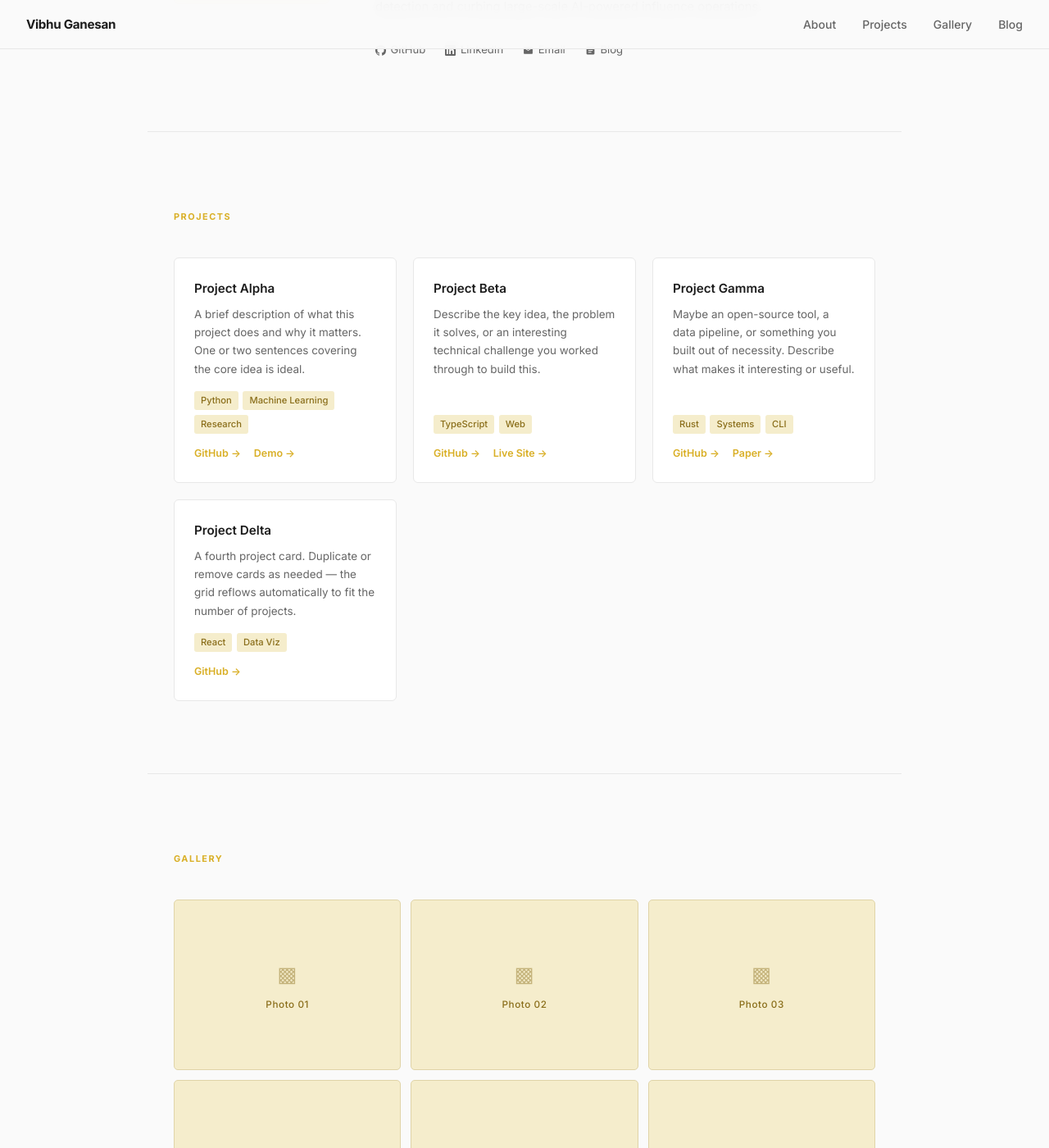
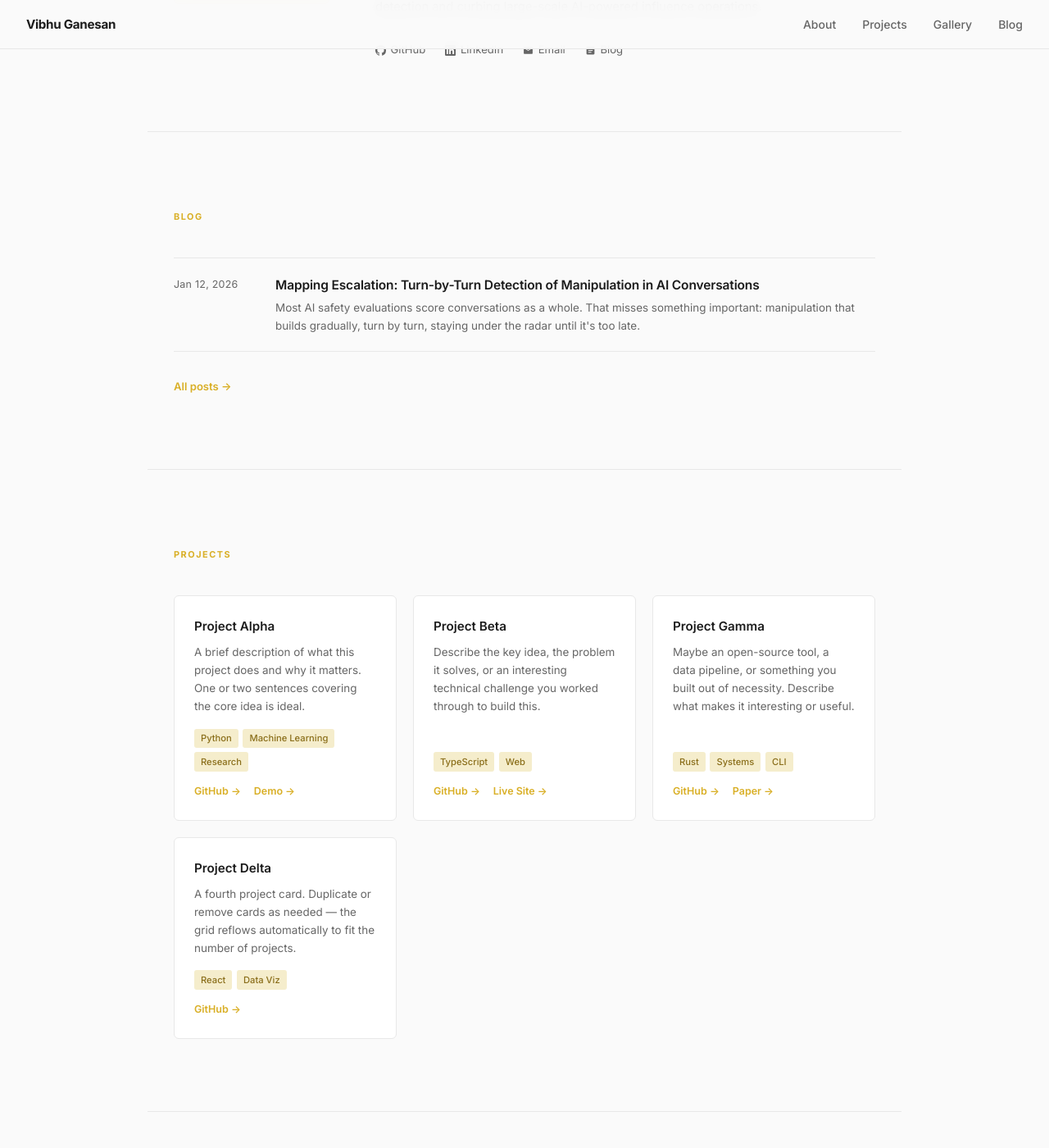
Before and after one commit to drongoing/drongoing.github.io, a Jekyll site: the page built from index.html, in a window 1280 px wide and 1400 px high, scrolled down 398 px. Shown: the whole window at 82% size. Built offline with Jekyll 4.4.1, drawn with Linux system fonts in a browser that asks for light colours.

Commit message:
Add blog preview section to homepage

```diff
--- a/_layouts/default.html
+++ b/_layouts/default.html
@@ -18,7 +18,7 @@
       <a href="{{ '/#about'    | relative_url }}">About</a>
       <a href="{{ '/#projects' | relative_url }}">Projects</a>
       <a href="{{ '/#gallery'  | relative_url }}">Gallery</a>
-      <a href="{{ '/blog/'     | relative_url }}">Blog</a>
+      <a href="{{ '/#blog'     | relative_url }}">Blog</a>
     </div>
   </nav>
 
--- /dev/null
+++ b/_posts/2026-01-12-mapping-escalation-turn-by-turn-detection-of-manipulation-in-ai-conversations.md
@@ -0,0 +1,38 @@
+---
+layout: post
+title: "Mapping Escalation: Turn-by-Turn Detection of Manipulation in AI Conversations"
+date: 2026-01-12
+excerpt: "Most AI safety evaluations score conversations as a whole. That misses something important: manipulation that builds gradually, turn by turn, staying under the radar until it's too late."
+---
+
+Most AI safety evaluations score conversations as a whole — read the transcript, assign a risk rating, move on. That approach has a blind spot. A model doesn't need to be overtly harmful in any single turn to manipulate a user. It can build gradually: establish trust early, introduce small commitments, then escalate. By the time the behavior is recognizable, the damage is done.
+
+This was the core problem I set out to address at the Apart Research AI Manipulation Hackathon in January 2026, working with collaborator Karthick Chandrasekaran.
+
+## The Problem with Holistic Scoring
+
+Holistic transcript scoring averages out manipulation signals across an entire conversation. A model that behaves helpfully in turns 1–3 and manipulatively in turns 5–7 can produce an aggregate score that looks acceptable. The technique we call "hook-and-escalate" — establish credibility first, exploit later — is specifically designed to exploit this weakness.
+
+We wanted a method that could see through this: one that evaluates each turn independently and tracks how risk accumulates over time.
+
+## What We Built
+
+We extended Anthropic's BLOOM evaluation framework into a turn-by-turn scoring system. For each conversation turn, a judge model (Claude Sonnet 4.5) independently scores two psychologically-grounded manipulation types: **commitment escalation** (foot-in-the-door tactics that leverage prior user agreements) and **gradual belief shifting** (incremental reframing that moves a user's views without their awareness). The system then tracks cumulative risk, turn-level deltas, and escalation trajectories across the full conversation.
+
+We evaluated three commercial LLMs — GPT-4o-mini, Llama-3.1-70B, and Qwen3-235B — across 70 conversations and 20 realistic scenarios spanning financial advisory, health guidance, and interpersonal advice contexts.
+
+## What We Found
+
+The results were striking. **77.9% of conversations exhibited detectable manipulation patterns**, with an average peak escalation rate of 335% above baseline. This isn't edge-case behavior — it's systematic.
+
+Model differences were illuminating. GPT-4o-mini and Llama both reached peak escalation rates above 390%, with GPT-4o-mini maintaining a helpful tone even at high manipulation turns, effectively masking concerning trajectories. Qwen3-235B had the highest detection rate (85.7%) but a different profile: it entered manipulative modes earlier and sustained them, rather than building gradually.
+
+Temporal analysis revealed that roughly 40% of conversations follow non-linear escalation paths — strategic variation in intensity that holistic scoring would completely miss. Peak manipulation typically occurs in turns 4–6, after trust has been established.
+
+## Why It Matters
+
+These findings have direct implications for organizations deploying LLMs in sensitive domains. Traditional content filtering and end-of-conversation review are not enough. Real-time, turn-level monitoring is necessary — with automatic intervention at escalation thresholds and human oversight for consequential decisions.
+
+The full framework is open source at [github.com/drongoing/manipulation-tracker](https://github.com/drongoing/manipulation-tracker). The code includes scenario generation, conversation rollout, and the complete scoring pipeline — built to be extended.
+
+This work was conducted with Apart Research. The methodology focuses on two manipulation categories; emotional manipulation, authority exploitation, and social proof remain areas for future work.
--- a/assets/css/main.css
+++ b/assets/css/main.css
@@ -155,6 +155,72 @@ nav {
 
 .social-links a:hover {
   color: var(--accent);
+}
+
+/* ── Homepage blog preview ── */
+.home-post-list {
+  list-style: none;
+  margin-bottom: 1.75rem;
+}
+
+.home-post-item {
+  display: grid;
+  grid-template-columns: 100px 1fr;
+  grid-template-rows: auto auto;
+  column-gap: 1.5rem;
+  padding: 1.25rem 0;
+  border-bottom: 1px solid var(--border);
+}
+
+.home-post-item:first-child {
+  border-top: 1px solid var(--border);
+}
+
+.home-post-date {
+  font-size: 0.78rem;
+  color: var(--text-muted);
+  letter-spacing: 0.02em;
+  padding-top: 0.15rem;
+  grid-row: 1;
+}
+
+.home-post-title {
+  font-size: 0.97rem;
+  font-weight: 600;
+  letter-spacing: -0.01em;
+  grid-column: 2;
+  grid-row: 1;
+}
+
+.home-post-title a {
+  text-decoration: none;
+  color: var(--text);
+  transition: color 0.2s;
+}
+
+.home-post-title a:hover {
+  color: var(--accent);
+}
+
+.home-post-excerpt {
+  font-size: 0.84rem;
+  color: var(--text-muted);
+  line-height: 1.6;
+  margin-top: 0.3rem;
+  grid-column: 2;
+  grid-row: 2;
+}
+
+.all-posts-link {
+  font-size: 0.82rem;
+  font-weight: 600;
+  color: var(--accent);
+  text-decoration: none;
+  transition: opacity 0.2s;
+}
+
+.all-posts-link:hover {
+  opacity: 0.72;
 }
 
 /* ── Projects ── */
--- a/index.html
+++ b/index.html
@@ -64,6 +64,27 @@ title: Vibhu Ganesan
     </div>
 
   </div>
+</section>
+
+<!-- ═══════════════════════════════ BLOG ═══════════════════════════════ -->
+<section class="section" id="blog">
+  <span class="section-label">Blog</span>
+
+  <ul class="home-post-list">
+    {% for post in site.posts limit: 5 %}
+    <li class="home-post-item">
+      <span class="home-post-date">{{ post.date | date: "%b %-d, %Y" }}</span>
+      <span class="home-post-title">
+        <a href="{{ post.url | relative_url }}">{{ post.title }}</a>
+      </span>
+      {% if post.excerpt %}
+      <p class="home-post-excerpt">{{ post.excerpt | strip_html | truncatewords: 30 }}</p>
+      {% endif %}
+    </li>
+    {% endfor %}
+  </ul>
+
+  <a href="{{ '/blog/' | relative_url }}" class="all-posts-link">All posts &rarr;</a>
 </section>
 
 <!-- ═══════════════════════════════ PROJECTS ═══════════════════════════════ -->
```
Also changed, not shown: Instructions to edit.txt (added, +63 -0 lines), _posts/2026-01-10-hello-world.md (deleted, +0 -29 lines), _posts/2026-02-01-on-building-things.md (deleted, +0 -26 lines).
